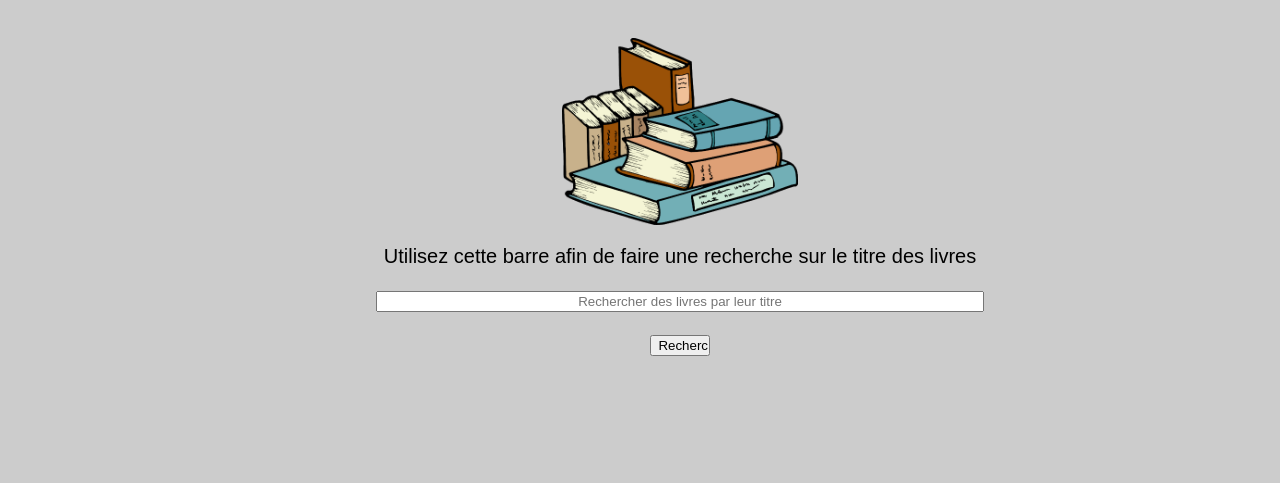
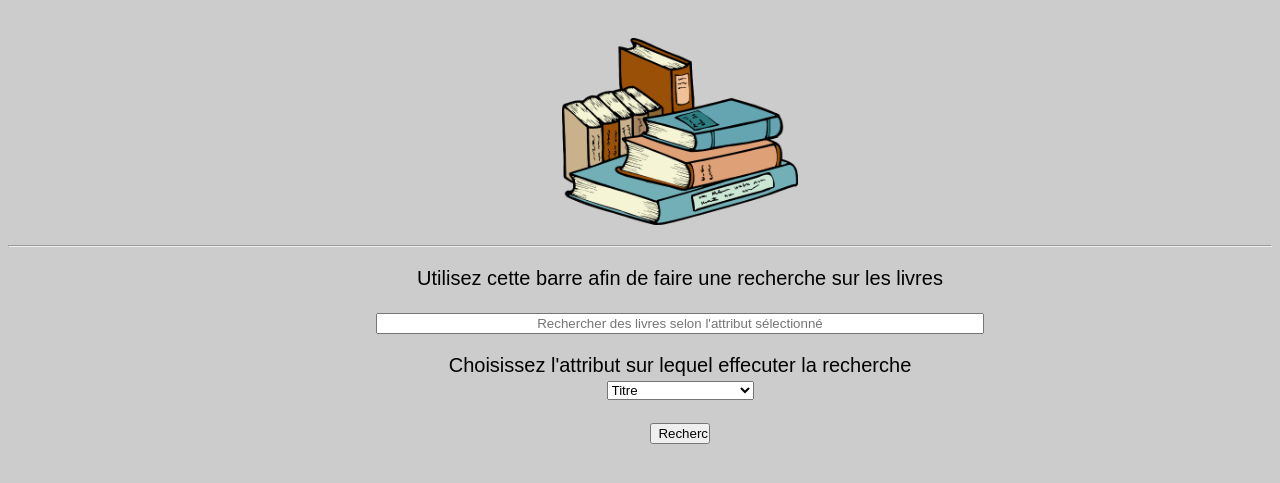
Before and after one commit to NicLeBlanc/GLO-2005_TP, a Flask app: page /recherche/ in a window 1280 px wide. Shown: the part 55-538 px from the top of the page. Run offline with Flask 2, Linux system fonts and the light colour scheme.

Commit message:
search fonctionnel

```diff
--- a/app.py
+++ b/app.py
@@ -41,7 +41,7 @@ def login():
         getCommandes = get_commandes(ProfileUtilisateur["courriel"])
         getPreference = get_preferences(ProfileUtilisateur["courriel"])
         getPref = get_pref(ProfileUtilisateur["courriel"])
-        return render_template('bienvenu.html', profile=ProfileUtilisateur, commandes=getCommandes, recommande = getPreference, pref = getPref)
+        return render_template('bienvenu.html', profile=ProfileUtilisateur, commandes=getCommandes, recommande=getPreference, pref=getPref)
 
     return render_template('login.html', message="Les informations entrées ne sont pas valides, veuillez ré-essayer")
 
@@ -96,8 +96,9 @@ def search_books():
 @app.route("/recherche/resultats_recherche/", methods=['POST','GET'])
 def results():
     recherche = request.form.get('recherche_titre')
-    results = select_books(recherche)
-    return render_template("results.html", results=results)
+    type_recherche = request.form.get('type_recherche')
+    results = select_books(type_recherche, recherche)
+    return render_template("results.html", results=results, recherche=recherche, type_recherche=type_recherche)
 
 
 # @app.route("/recherche/", methods=['GET', 'POST'])
--- a/commandes.sql
+++ b/commandes.sql
@@ -9,8 +9,10 @@ SHOW TABLES
 
 SELECT * FROM Clients WHERE courriel = "test";
 SLEC
-select * from securise WHERE courriel = "test";
+select * from livres join vend on livres.isbn = vend.isbn join vendeurs on vend.ID_vendeur = vendeurs.ID_vendeur where titre like "%python%"
 SELECT * FROM commandes;
+
+SELECT * from Livres JOIN Vend on Livres.isbn = Vend.isbn JOIN Vendeurs on Vend.ID_vendeur = Vendeurs.ID_vendeur WHERE titre like "%jav%"
 
 
 SHOW INDEXES FROM Livres
--- a/templates/recherche.html
+++ b/templates/recherche.html
@@ -10,14 +10,25 @@
 <header class="centre_titre">Livres en Vrac </header>
 <br>
 <p><img src="/static/test123.png" alt="Image acceuil" class="centre_image"></p>
+<hr>
 <body>
 <div class="centre_texte">
     <p>
-        Utilisez cette barre afin de faire une recherche sur le titre des livres
+        Utilisez cette barre afin de faire une recherche sur les livres
   <form action="resultats_recherche" method="post">
 <p class="centre_texte">
-  <input type="text" name="recherche_titre" class = "box" id="search-field" type="text" placeholder="Rechercher des livres par leur titre"><br>
+  <input type="text" name="recherche_titre" class = "box" id="search-field" type="text" placeholder="Rechercher des livres selon l'attribut sélectionné"><br>
+<p class="centre_texte"> Choisissez l'attribut sur lequel effecuter la recherche
 <br>
+    <select name="type_recherche">
+      <option value="titre">Titre</option>
+      <option value="isbn">Code ISBN</option>
+      <option value="auteur">Auteur</option>
+      <option value="anne_publication">Ann&eacutee de publication</option>
+      <option value="preface">Pr&eacuteface</option>
+  </select>
+    <br>
+    <br>
 <input type="submit" value="Recherche" name="Soumettre" class="centre_button"></p>
 </form>
 </body>
```
Also changed, not shown: function.py (+2 -5 lines), templates/results.html (+8 -0 lines), test.py (+4 -5 lines).
